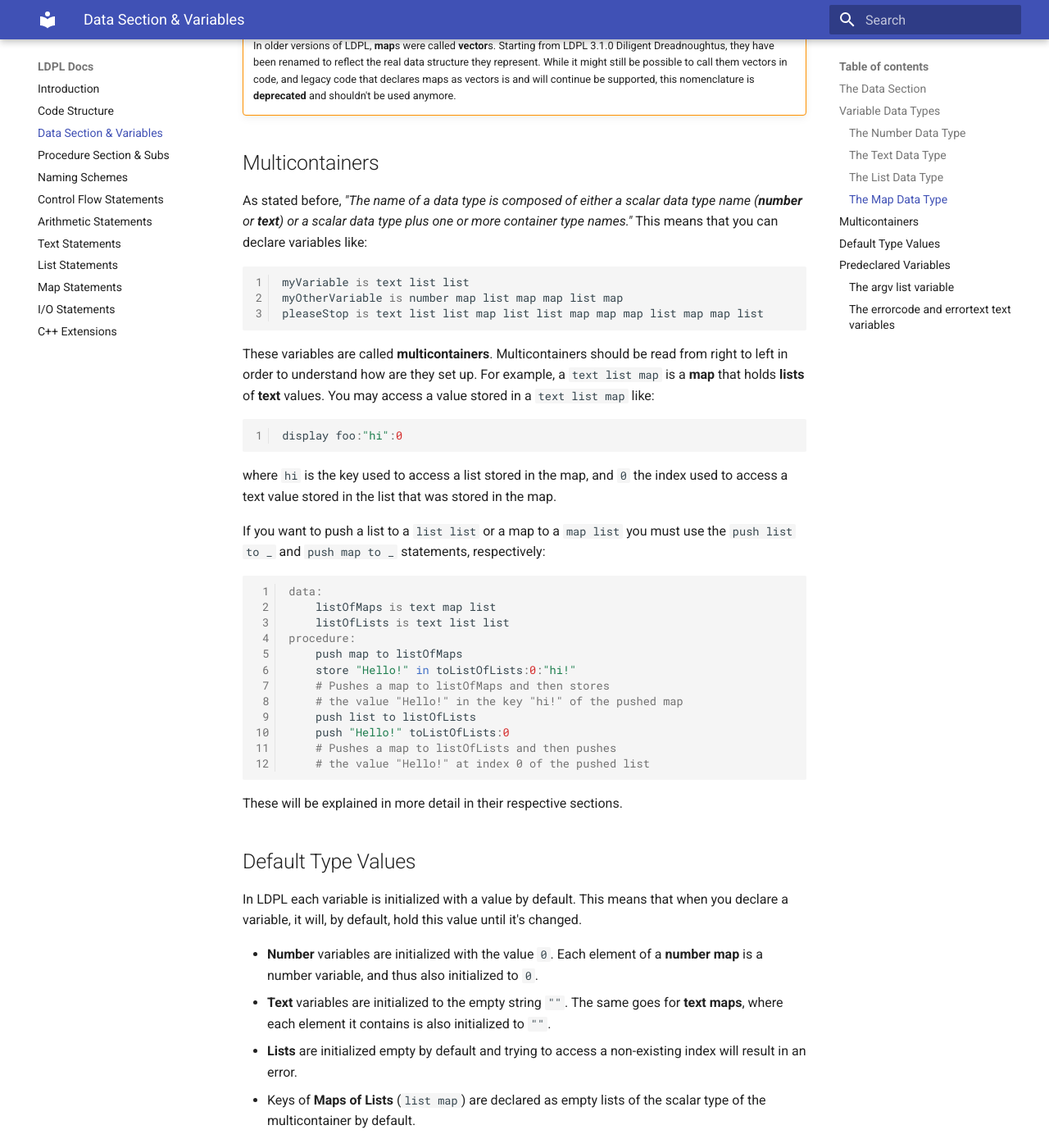
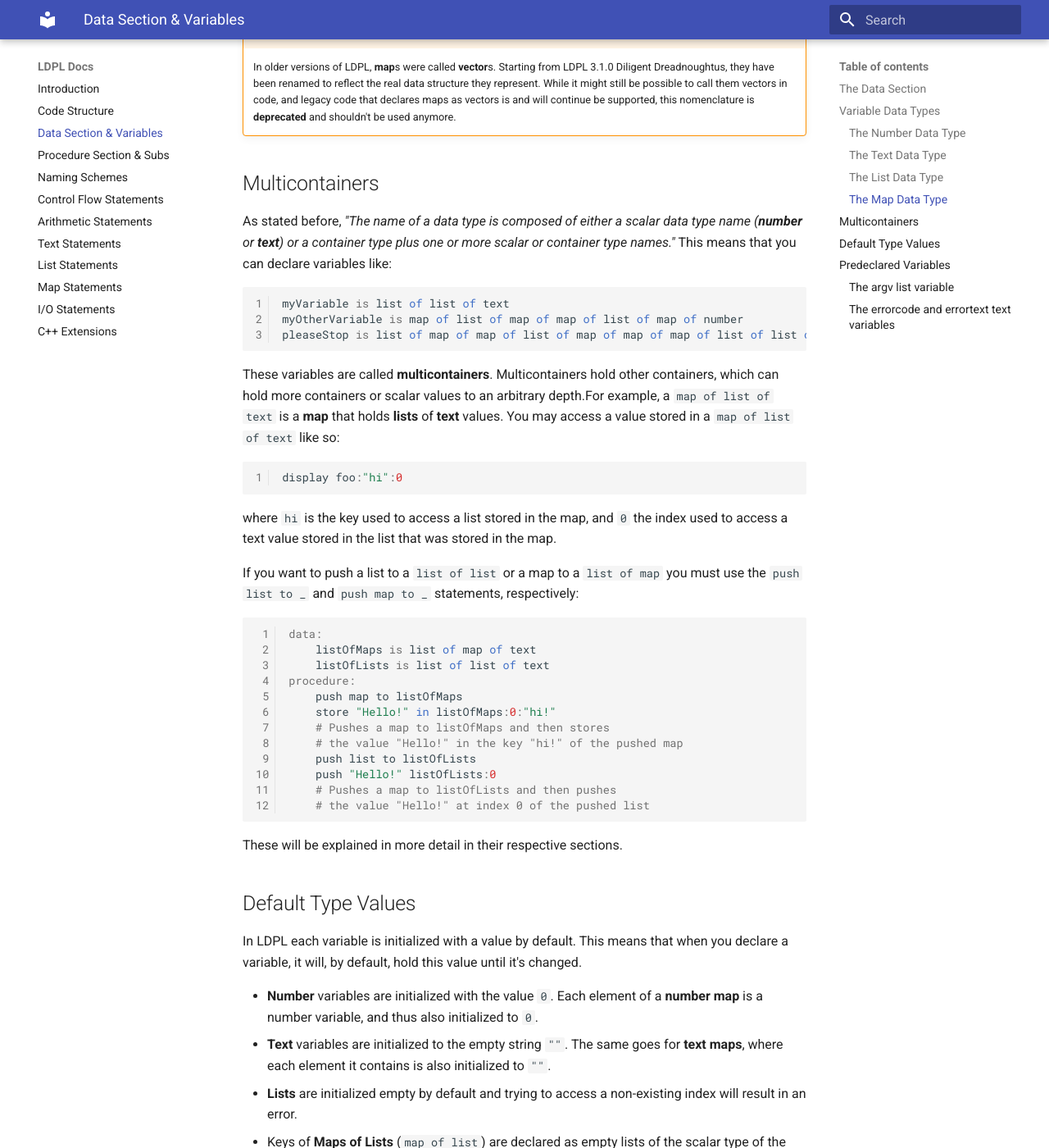
Before and after one commit to Lartu/ldpl, an MkDocs documentation site: the page built from docs/data.md, in a window 1280 px wide and 1400 px high, scrolled down 7075 px. Shown: the whole window at 82% size. Built offline with MkDocs 1.6.1 and Material for MkDocs 9.7.7, drawn with Linux system fonts in a browser that asks for light colours; some of the changed text lies outside the part shown.

Commit message:
switch to `X of Y` syntax

```diff
--- a/docs/data.md
+++ b/docs/data.md
@@ -45,13 +45,13 @@ Variables may be declared, as stated above, using the syntax:
     variable-name is data-type
 
 within the data section. The name of a data type is composed of either a scalar
-data type name (**number** or **text**) or a scalar data type plus one or more
-container type names. For example:
+data type name (**number** or **text**) or a container type plus one or more
+scalar or container type names. For example:
 
     :::coffeescript
     foo is number
     bar is text
-    foobar is text list map
+    foobar is map of list of text
 
 In the case above, **foobar** is a **map of lists of text values**.
 
@@ -338,18 +338,19 @@ can be used to work with maps.
 ## Multicontainers
 
 As stated before, _"The name of a data type is composed of either a scalar
-data type name (**number** or **text**) or a scalar data type plus one or more
-container type names."_ This means that you can declare variables like:
+data type name (**number** or **text**) or a container type plus one or more
+scalar or container type names."_ This means that you can declare variables like:
 
     :::coffeescript
-    myVariable is text list list
-    myOtherVariable is number map list map map list map
-    pleaseStop is text list list map list list map map map list map map list
+    myVariable is list of list of text
+    myOtherVariable is map of list of map of map of list of map of number
+    pleaseStop is list of map of map of list of map of map of map of list of list of map of list of list of text
 
-These variables are called **multicontainers**. Multicontainers should be read
-from right to left in order to understand how are they set up. For example,
-a `text list map` is a **map** that holds **lists** of **text** values. You
-may access a value stored in a `text list map` like:
+These variables are called **multicontainers**. Multicontainers hold other
+containers, which can hold more containers or scalar values to an arbitrary
+depth.For example, a `map of list of text` is a **map** that holds **lists**
+of **text** values. You may access a value stored in a `map of list of text`
+like so:
 
     :::coffeescript
     display foo:"hi":0
@@ -358,20 +359,20 @@ where `hi` is the key used to access a list stored in the map, and `0` the
 index used to access a text value stored in the list that was stored in the
 map.
 
-If you want to push a list to a `list list` or a map to a `map list` you must
-use the `push list to _` and `push map to _` statements, respectively:
+If you want to push a list to a `list of list` or a map to a `list of map` you
+must use the `push list to _` and `push map to _` statements, respectively:
 
     :::coffeescript
     data:
-        listOfMaps is text map list
-        listOfLists is text list list
+        listOfMaps is list of map of text
+        listOfLists is list of list of text
     procedure:
         push map to listOfMaps
-        store "Hello!" in toListOfLists:0:"hi!"
+        store "Hello!" in listOfMaps:0:"hi!"
         # Pushes a map to listOfMaps and then stores
         # the value "Hello!" in the key "hi!" of the pushed map
         push list to listOfLists
-        push "Hello!" toListOfLists:0
+        push "Hello!" listOfLists:0
         # Pushes a map to listOfLists and then pushes
         # the value "Hello!" at index 0 of the pushed list
 
@@ -389,7 +390,7 @@ until it's changed.
  for **text maps**, where each element it contains is also initialized to `""`.
  * **Lists** are initialized empty by default and trying to access a
  non-existing index will result in an error.
- * Keys of **Maps of Lists** (`list map`) are declared as empty lists of the
+ * Keys of **Maps of Lists** (`map of list`) are declared as empty lists of the
  scalar type of the multicontainer by default.
 
 ## Predeclared Variables
```
